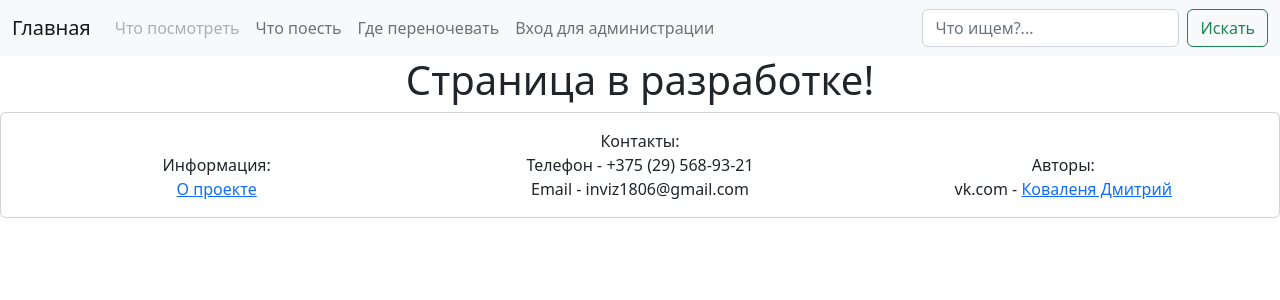
After one commit to DmasInvIZ/guide-for-belarus-cities, a Django app: page /what-to-watch.html/ in a window 1280 px wide. The commit adds this page. Shown: the top 300 px of the page. Run offline with Django 4.2, Linux system fonts and the light colour scheme; some libraries are stand-ins or nearby versions.

Commit message:
добавлена страница "что посмотреть, на ней будут описания областей страны"

```diff
--- a/guide/templates/base.html
+++ b/guide/templates/base.html
@@ -16,10 +16,10 @@
     <link rel="stylesheet" href="https://cdnjs.cloudflare.com/ajax/libs/font-awesome/6.1.2/css/all.min.css">
 
     {% endblock head %}
+
 </head>
 
 <body>
-
 
 <nav class="navbar navbar-expand-lg bg-light" style="position:sticky; top:0; z-index:100">
   <div class="container-fluid">
@@ -29,18 +29,26 @@
     </button>
     <div class="collapse navbar-collapse" id="navbarSupportedContent">
       <ul class="navbar-nav me-auto mb-2 mb-lg-0">
+          {% block nav1 %}
         <li class="nav-item">
-          <a class="nav-link" href="#">Что посмотреть</a>
+          <a class="nav-link" href="what-to-watch.html/">Что посмотреть</a>
         </li>
+          {% endblock nav1 %}
+          {% block nav2 %}
         <li class="nav-item">
           <a class="nav-link" href="#">Что поесть</a>
         </li>
+          {% endblock nav2 %}
+          {% block nav3 %}
         <li class="nav-item">
           <a class="nav-link" href="#">Где переночевать</a>
         </li>
+          {% endblock nav3 %}
+          {% block nav4 %}
         <li class="nav-item">
           <a class="nav-link" href="/admin">Вход для администрации</a>
         </li>
+          {% endblock nav4 %}
       </ul>
       <form class="d-flex" role="search">
         <input class="form-control me-2" type="search" placeholder="Что ищем?..." aria-label="Search">
--- /dev/null
+++ b/guide/templates/what-to-watch.html
@@ -0,0 +1,17 @@
+{% extends "base.html" %}
+
+{% block title %}
+<title> Что посмотреть </title>
+{% endblock title %}
+
+{% block nav1 %}
+        <li class="nav-item">
+          <a class="nav-link disabled" href="/what-to-watch">Что посмотреть</a>
+        </li>
+{% endblock nav1 %}
+
+{% block content %}
+<center>
+    <h1>Страница в разработке!</h1>
+</center>
+{% endblock content %}
--- a/guide/urls.py
+++ b/guide/urls.py
@@ -1,7 +1,8 @@
 from django.urls import path
-from guide.views import ListObjectsView, about_view
+from guide.views import ListObjectsView, about_view, what_to_watch_view
 
 urlpatterns = [
     path('', ListObjectsView.as_view()),
     path('about/', about_view),
+    path('what-to-watch.html/', what_to_watch_view)
 ]
--- a/guide/views.py
+++ b/guide/views.py
@@ -12,3 +12,7 @@
 
 def about_view(request):
     return render(request, 'about.html')
+
+
+def what_to_watch_view(request):
+    return render(request, 'what-to-watch.html')
```
Also changed, not shown: guide/models.py (line endings or trailing spaces), 1 other file.
